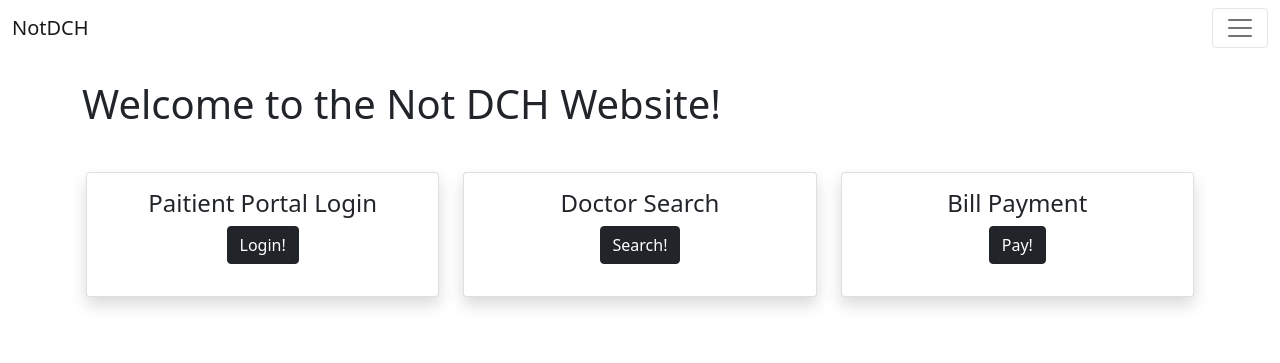
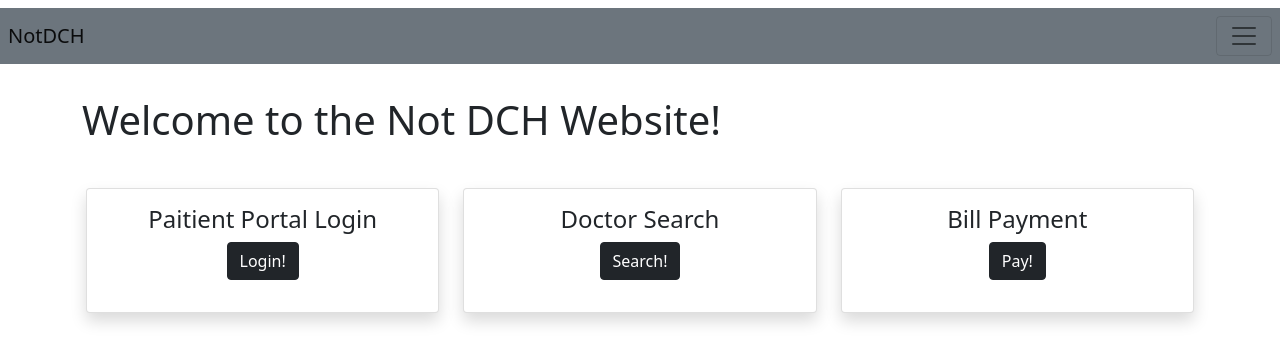
Before and after one commit to zmweske/cs495-s22, a Django app: page / in a window 1280 px wide. Shown: the top 363 px of the page. Run offline with Django 4.2, Linux system fonts and the light colour scheme.

Commit message:
Changing colors

```diff
--- a/templates/base.html
+++ b/templates/base.html
@@ -11,7 +11,7 @@
 
   <header>
     <nav class="navbar navbar-light">
-        <div class="container-fluid">
+        <div class="container-fluid bg-secondary p-2">
             <a class="navbar-brand" href="/">NotDCH</a>
             <button class="navbar-toggler" type="button" data-bs-toggle="collapse" data-bs-target="#navbarSupportedContent">
                       <span class="navbar-toggler-icon"></span>
```
